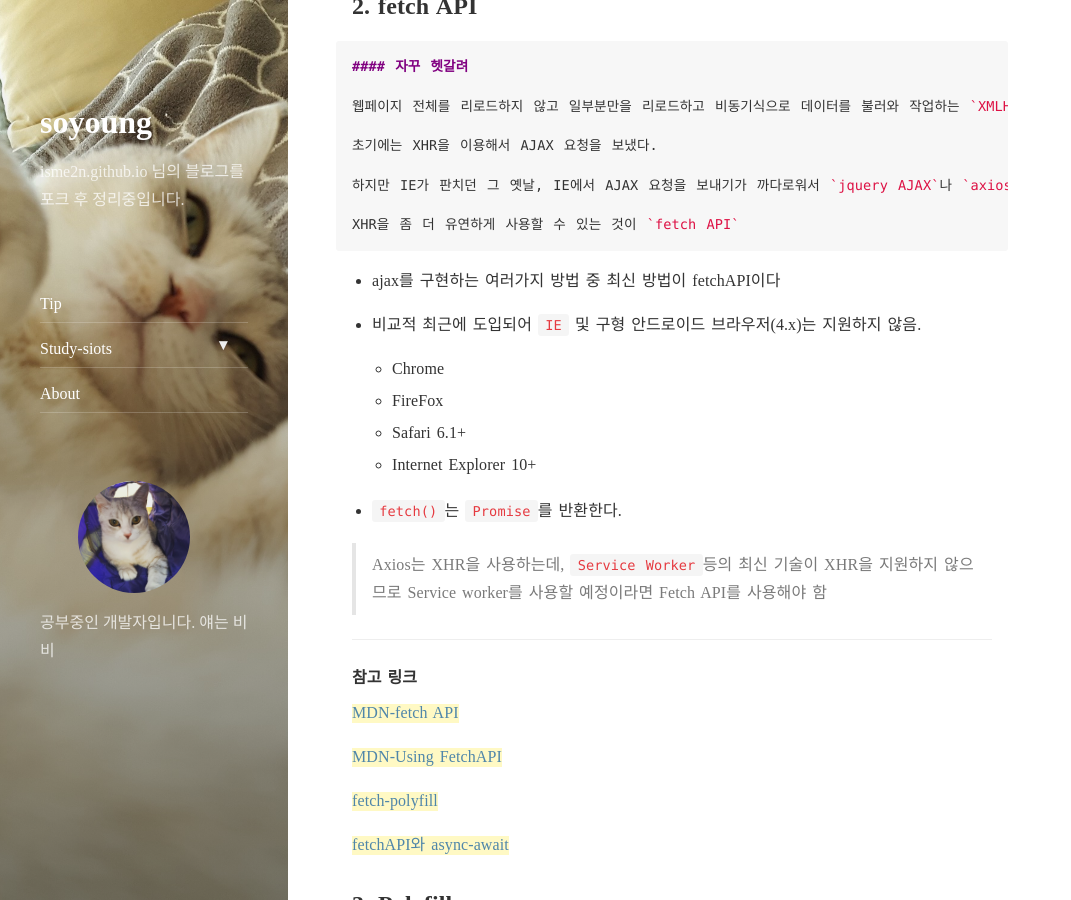
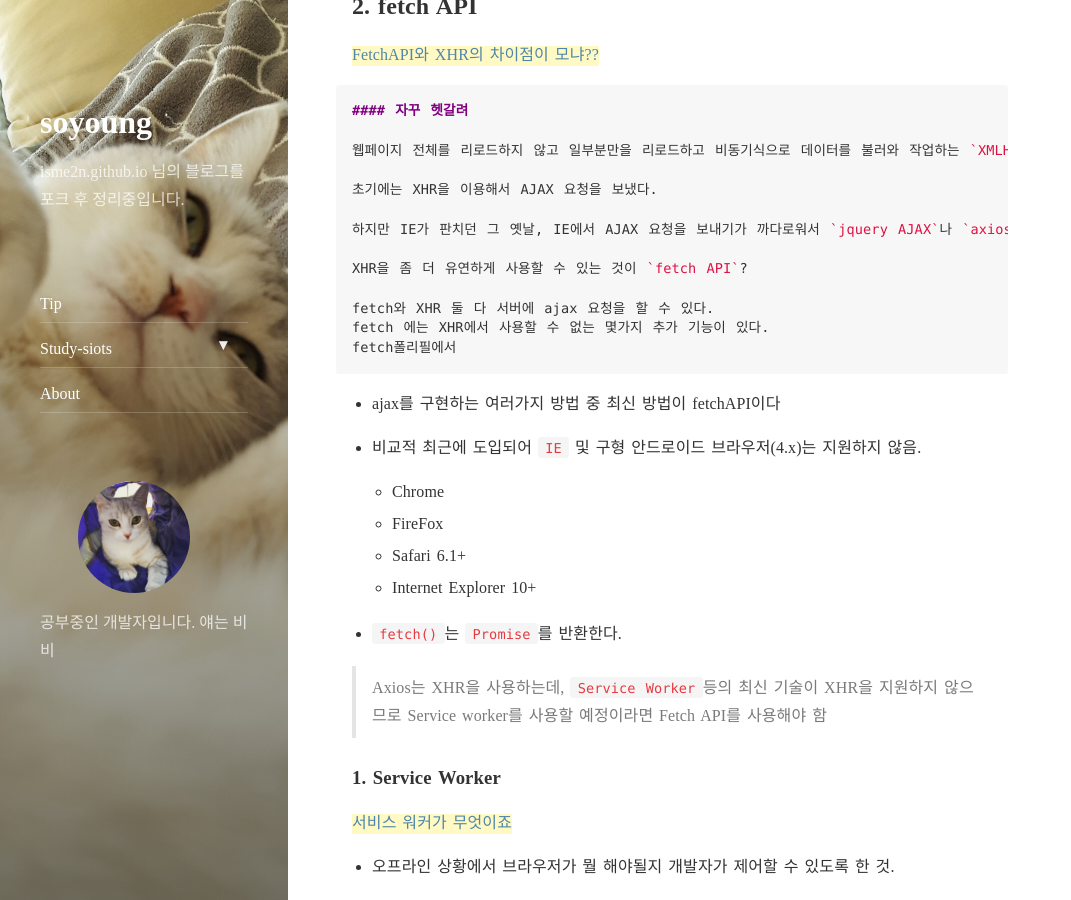
Before and after one commit to ellie-shim/ellie-shim.github.io, a Jekyll site: the page built from _posts/2019-01-24-siots-topic-axios-fetchAPI-.markdown, in a window 1280 px wide and 900 px high, scrolled down 2107 px. Shown: the whole window, without its empty margins (0-1071 px from the left). Built offline with Jekyll 4.4.1, drawn with Linux system fonts in a browser that asks for light colours; nearby versions of some CDN libraries; comment, search, counter and statistics services are not loaded; some of the changed text lies outside the part shown.

Commit message:
fetch 너란아이..

````diff
--- a/_posts/2019-01-24-siots-topic-axios-fetchAPI-.markdown
+++ b/_posts/2019-01-24-siots-topic-axios-fetchAPI-.markdown
@@ -93,6 +93,8 @@ require(‘es6-promise’).polyfill();
 
 ## 2. fetch API
 
+[FetchAPI와 XHR의 차이점이 모냐??](https://stackoverflow.com/questions/35549547/what-is-the-difference-between-the-fetch-api-and-xmlhttprequest)
+
 ```md
 #### 자꾸 헷갈려
 
@@ -102,7 +104,11 @@ require(‘es6-promise’).polyfill();
 
 하지만 IE가 판치던 그 옛날, IE에서 AJAX 요청을 보내기가 까다로워서 `jquery AJAX`나 `axios`, `superagent`같은 라이브러리를 사용했다.
 
-XHR을 좀 더 유연하게 사용할 수 있는 것이 `fetch API`
+XHR을 좀 더 유연하게 사용할 수 있는 것이 `fetch API`?
+
+fetch와 XHR 둘 다 서버에 ajax 요청을 할 수 있다.
+fetch 에는 XHR에서 사용할 수 없는 몇가지 추가 기능이 있다.
+fetch폴리필에서
 ```
 
 - ajax를 구현하는 여러가지 방법 중 최신 방법이 fetchAPI이다
@@ -117,6 +123,34 @@ XHR을 좀 더 유연하게 사용할 수 있는 것이 `fetch API`
 * `fetch()`는 `Promise`를 반환한다.
 
 > Axios는 XHR을 사용하는데, `Service Worker`등의 최신 기술이 XHR을 지원하지 않으므로 Service worker를 사용할 예정이라면 Fetch API를 사용해야 함
+
+### 1. Service Worker
+
+[서비스 워커가 무엇이죠](https://medium.com/@Dongmin_Jang/frontend-service-worker-%EC%84%9C%EB%B9%84%EC%8A%A4-%EC%9B%8C%EC%BB%A4%EA%B0%80-%EB%AC%B4%EC%97%87-2dab5d60f611)
+
+- 오프라인 상황에서 브라우저가 뭘 해야될지 개발자가 제어할 수 있도록 한 것.
+
+- 브라우저가 백그라운드에서 실행하는 스크립트로 웹페이지와는 별개로 작동한다.
+
+- **주기적 백그라운드 동기화** 가능 : 오프라인으로 인해서 특정 처리가 완료되지 못했을 때, 온라인 상태가 되면 자동으로 처리가 완료되는 것(채팅)
+- **푸시알림 가능** : sns에 올린 글에 대한 알림이 브라우저 알림으로 뜨는 것(페이스북)
+
+> ajax에선 뭐가 안된다고 했었죠 ?
+
+#### 주의할 점
+
+1. 보안상의 이유로 https를 통해서만 실행된다. => 개발중에 `localhost`를 이용해서 서비스워커를 사용할 수 있지만 사이트에 배포하려면 서버에 https 설정을 해야한다.
+1. 표준이 아니다
+1. Promise 사용법을 알아야한다.
+1. 모든 브라우저를 지원하지 않는다.
+
+#### 참고 링크
+
+[Service Worker - MDN](https://developer.mozilla.org/ko/docs/Web/API/Service_Worker_API)
+
+[Service Worker 소개 - 구글](https://developers.google.com/web/fundamentals/primers/service-workers/?hl=ko)
+
+[Service Worker 지원 브라우저](https://jakearchibald.github.io/isserviceworkerready/)
 
 ---
 
````
